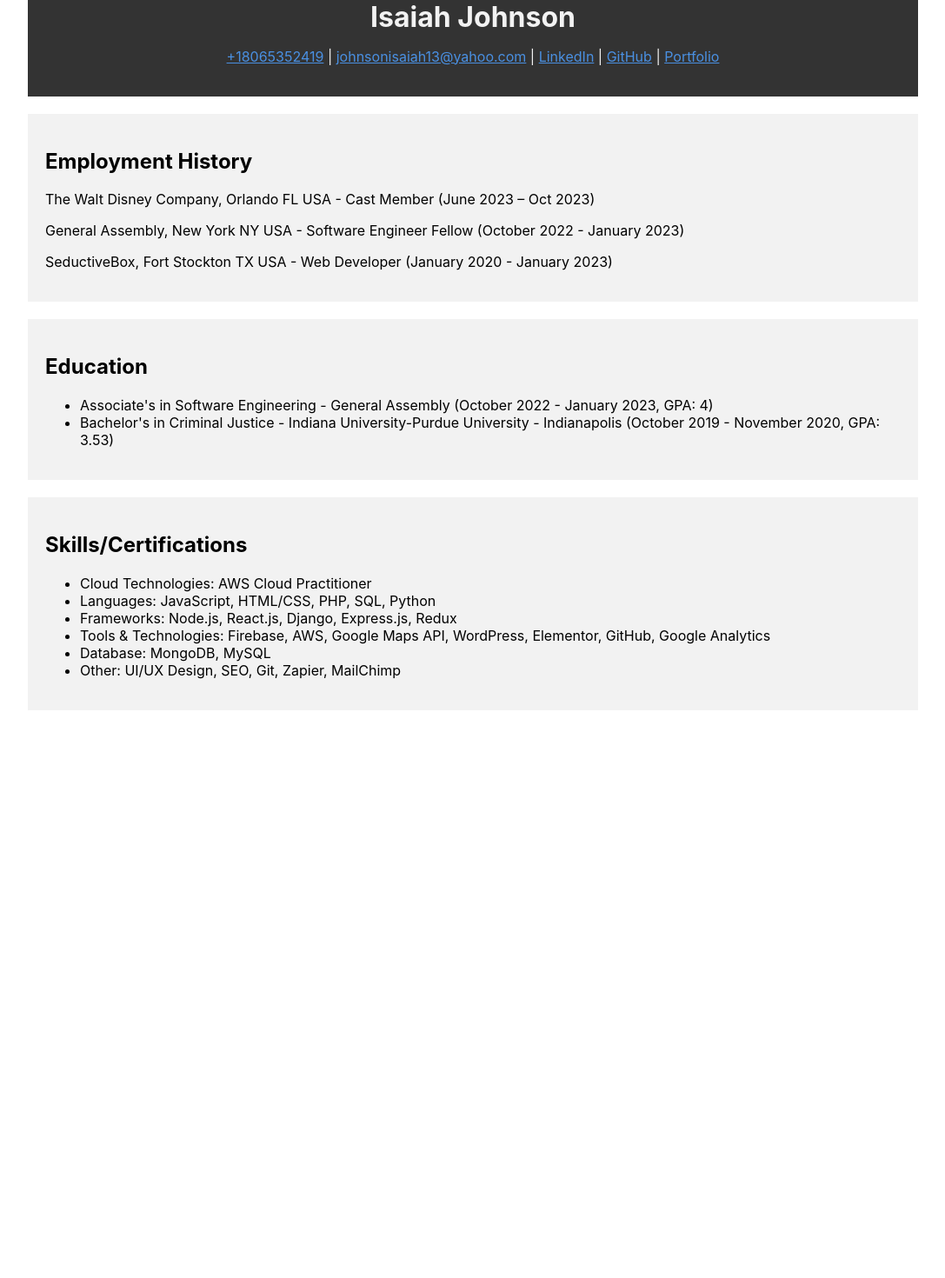
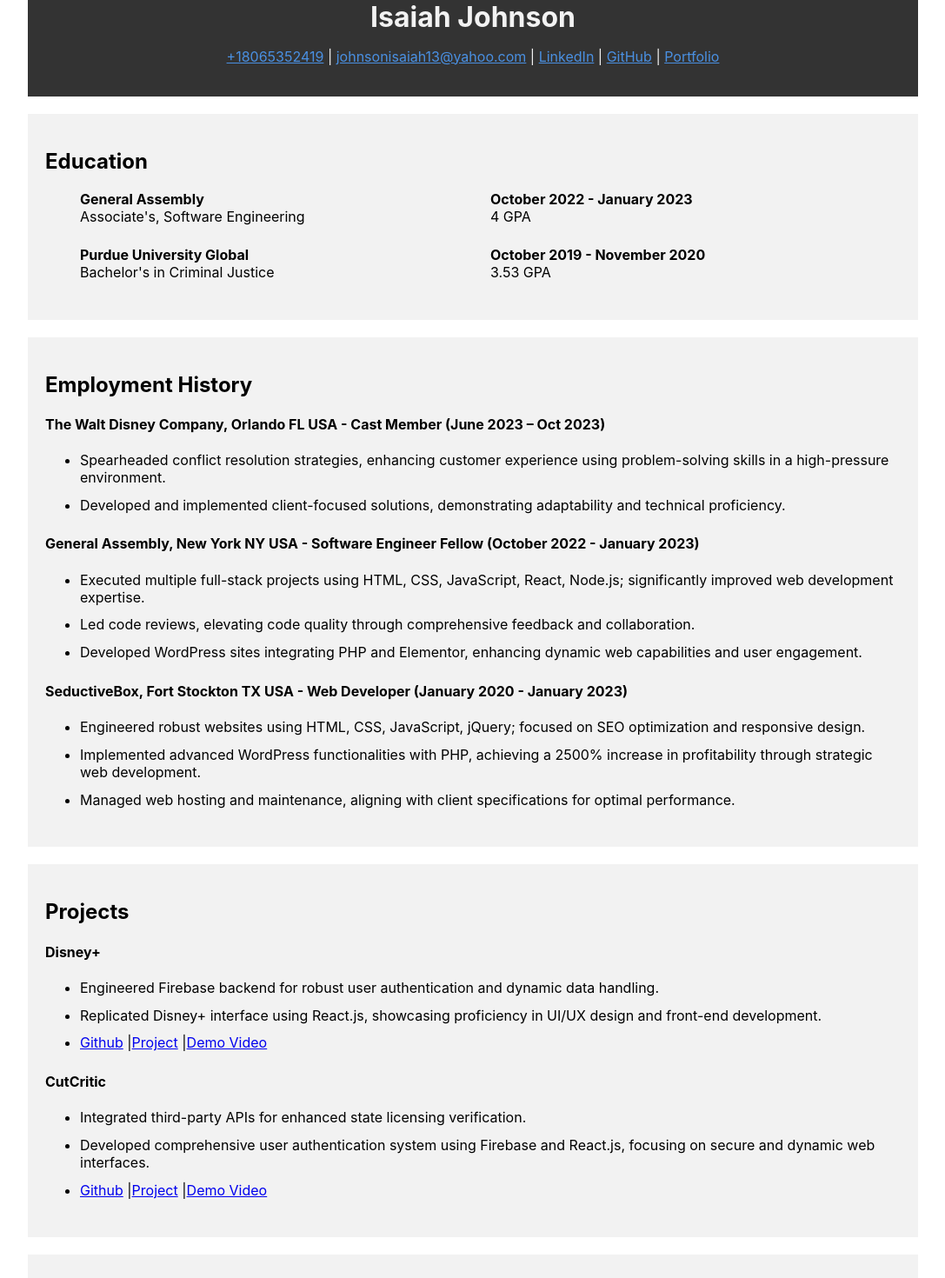
Before and after one commit to Parrasite9/aws-online-resume, a React (Create React App) app: page / in a window 1280 px wide. Shown: the part 580-2050 px from the top of the page at 87% size, without its empty margins (96-1183 px from the left). Before the commit the page ends 1417 px from the top, so only its background shows below. Built offline with nearby package versions, Linux system fonts and the light colour scheme.

Commit message:
Restyling section locations and appearance.

```diff
--- a/src/App.js
+++ b/src/App.js
@@ -12,32 +12,97 @@
           <p className='contactInfo'> <a href="tel:+18065352419">+18065352419</a> | <a href="mailto:johnsonisaiah13@yahoo.com">johnsonisaiah13@yahoo.com</a> | <a href="https://www.linkedin.com/in/isaiah-johnson123/">LinkedIn</a> | <a href="https://github.com/Parrasite9">GitHub</a> | <a href="https://www.johnsonwebsolutions.com/">Portfolio</a></p>
         </header>
 
+        <section className='education'>
+          <h2>Education</h2>
+          <ul>
+          <div class="parent">
+            <div class="div1"><strong>General Assembly</strong></div>
+            <div class="div2"><strong>October 2022 - January 2023</strong></div>
+            <div class="div3">Associate's, Software Engineering</div>
+            <div class="div4">4 GPA</div>
+          </div>
+
+          <div class="parent">
+            <div class="div1"><strong>Purdue University Global</strong></div>
+            <div class="div2"><strong>October 2019 - November 2020</strong></div>
+            <div class="div3">Bachelor's in Criminal Justice</div>
+            <div class="div4">3.53 GPA</div>
+          </div>
+          </ul>
+        </section>
+
         <section className='employmentHistory'>
           <h2>Employment History</h2>
           <div className="timeline">
-            <p>The Walt Disney Company, Orlando FL USA - Cast Member (June 2023 – Oct 2023)</p>
-            <p>General Assembly, New York NY USA - Software Engineer Fellow (October 2022 - January 2023)</p>
-            <p>SeductiveBox, Fort Stockton TX USA - Web Developer (January 2020 - January 2023)</p>
+            <h4>The Walt Disney Company, Orlando FL USA - Cast Member (June 2023 – Oct 2023)</h4>
+            <ul>
+              <li>Spearheaded conflict resolution strategies, enhancing customer experience using problem-solving skills in a high-pressure environment.</li>
+              <li>Developed and implemented client-focused solutions, demonstrating adaptability and technical proficiency.</li>
+            </ul>
+
+            <h4>General Assembly, New York NY USA - Software Engineer Fellow (October 2022 - January 2023)</h4>
+            <ul>
+              <li>Executed multiple full-stack projects using HTML, CSS, JavaScript, React, Node.js; significantly improved web development expertise.</li>
+              <li>Led code reviews, elevating code quality through comprehensive feedback and collaboration.</li>
+              <li>Developed WordPress sites integrating PHP and Elementor, enhancing dynamic web capabilities and user engagement.</li>
+            </ul>
+
+            <h4>SeductiveBox, Fort Stockton TX USA - Web Developer (January 2020 - January 2023)</h4>
+            <ul>
+              <li>Engineered robust websites using HTML, CSS, JavaScript, jQuery; focused on SEO optimization and responsive design.</li>
+              <li>Implemented advanced WordPress functionalities with PHP, achieving a 2500% increase in profitability through
+                  strategic web development.</li>
+              <li>Managed web hosting and maintenance, aligning with client specifications for optimal performance.</li>
+            </ul>
           </div>
         </section>
 
-        <section className='education'>
-          <h2>Education</h2>
+        <section className='projects'>
+          <h2>Projects</h2>
+          <h4>Disney+</h4>
           <ul>
-            <li>Associate's in Software Engineering - General Assembly (October 2022 - January 2023, GPA: 4)</li>
-            <li>Bachelor's in Criminal Justice - Indiana University-Purdue University - Indianapolis (October 2019 - November 2020, GPA: 3.53)</li>
+            <li>Engineered Firebase backend for robust user authentication and dynamic data handling.</li>
+            <li>Replicated Disney+ interface using React.js, showcasing proficiency in UI/UX design and front-end development.</li>
+            <li>
+              <a href="https://github.com/Parrasite9/disneyplus">Github</a> |
+              <a href="https://disneyplusclone-23173.web.app/">Project</a> |
+              <a href="https://www.linkedin.com/feed/update/urn:li:activity:7038612830673137664/">Demo Video</a>
+            </li>
+          </ul>
+
+          <h4>CutCritic</h4>
+          <ul>
+            <li>Integrated third-party APIs for enhanced state licensing verification.</li>
+            <li>Developed comprehensive user authentication system using Firebase and React.js, focusing on secure and dynamic web
+                interfaces.</li>
+            <li>
+              <a href="https://github.com/Parrasite9/cutcritic">Github</a> |
+              <a href="https://cutcritic-940d1.web.app/">Project</a> |
+              <a href="https://www.linkedin.com/feed/update/urn:li:activity:7090100977105543168/">Demo Video</a>
+            </li>
           </ul>
         </section>
 
         <section className='skills'>
           <h2>Skills/Certifications</h2>
           <ul>
-            <li>Cloud Technologies: AWS Cloud Practitioner</li>
-            <li>Languages: JavaScript, HTML/CSS, PHP, SQL, Python</li>
-            <li>Frameworks: Node.js, React.js, Django, Express.js, Redux</li>
-            <li>Tools & Technologies: Firebase, AWS, Google Maps API, WordPress, Elementor, GitHub, Google Analytics</li>
-            <li>Database: MongoDB, MySQL</li>
-            <li>Other: UI/UX Design, SEO, Git, Zapier, MailChimp</li>
+            <li><strong>Cloud Technologies:</strong> AWS Cloud Practitioner</li>
+            <li><strong>Languages:</strong> JavaScript, HTML/CSS, PHP, SQL, Python</li>
+            <li><strong>Frameworks:</strong> Node.js, React.js, Django, Express.js, Redux</li>
+            <li><strong>Tools & Technologies:</strong> Firebase, AWS, Google Maps API, WordPress, Elementor, GitHub, Google Analytics</li>
+            <li><strong>Database:</strong> MongoDB, MySQL</li>
+            <li><strong>Other:</strong> UI/UX Design, SEO, Git, Zapier, MailChimp</li>
+          </ul>
+        </section>
+
+        <section className='accomplishments'>
+          <h2>Accomplishments</h2>
+          <ul>
+            <li>Successfully Completed a Rigorous Software Engineering Immersive Program at General Assembly.</li>
+            <li>Led the Development of a High-Fidelity Disney+ Clone as a Capstone Project.</li>
+            <li>Achieved a 2500% Increase in Profit through Strategic Web Development Initiatives at SeductiveBox.</li>
+            <li>Recognized for Outstanding Team Collaboration and Leadership at General Assembly.</li>
+            <li>Initiated and Authored Technical Blog Posts on Emerging Web Technologies.</li>
           </ul>
         </section>
       </div>
--- a/src/resume.css
+++ b/src/resume.css
@@ -48,3 +48,28 @@
     background: #333;
     color: #f2f2f2;
 }
+
+ul {
+    margin-bottom: 2.5%;
+}
+ul > li {
+    margin-bottom: 1.25%;
+}
+
+a {
+    cursor: pointer;
+}
+
+.parent {
+    display: grid;
+    grid-template-columns: repeat(2, 1fr);
+    grid-template-rows: repeat(2, 1fr);
+    grid-column-gap: 0px;
+    grid-row-gap: 0px;
+    margin-bottom: 2.5%;
+    }
+
+    .div1 { grid-area: 1 / 1 / 2 / 2; }
+    .div2 { grid-area: 1 / 2 / 2 / 3; }
+    .div3 { grid-area: 2 / 1 / 3 / 2; }
+    .div4 { grid-area: 2 / 2 / 3 / 3; }
```
